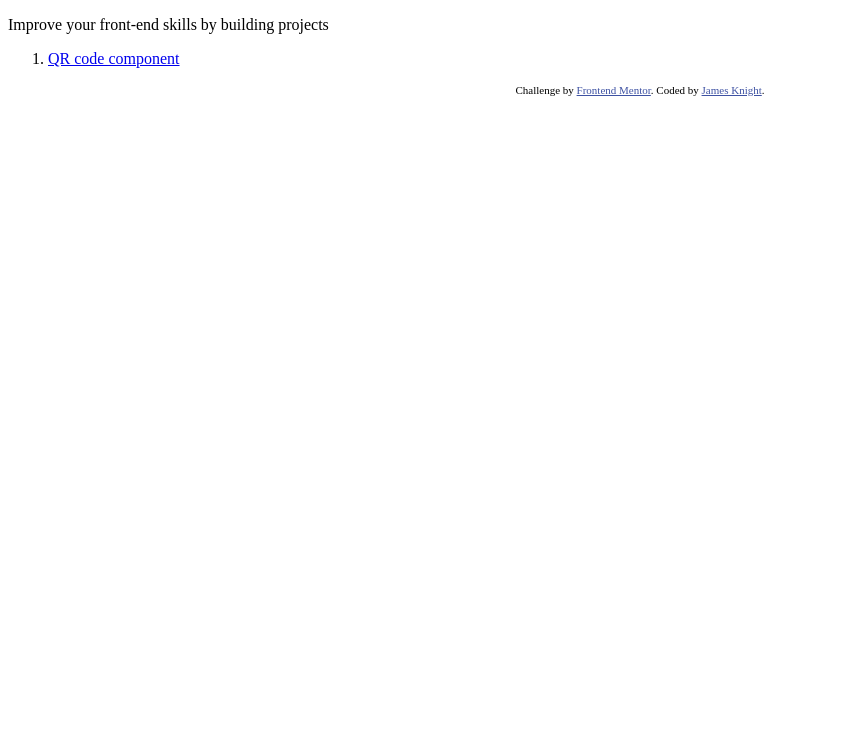
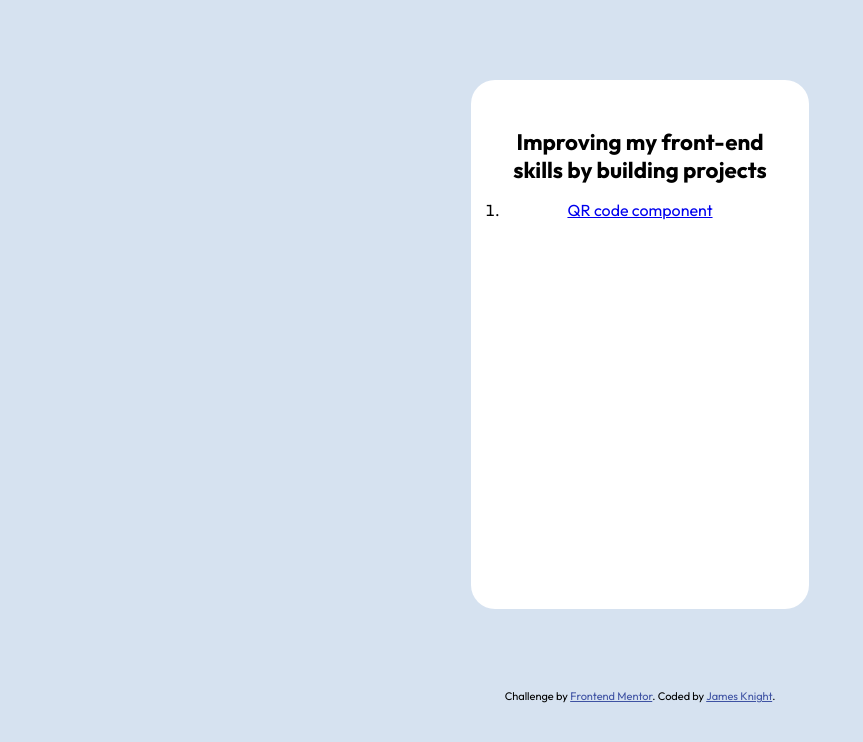
Before and after one commit to hoardinghopes/frontendmentor.io, a website: page index.html in a window 1280 px wide. Shown: the whole page, without its empty margins (0-863 px from the left). Drawn offline with Linux system fonts and the light colour scheme.

Commit message:
Style project's exercise list

```diff
--- a/index.html
+++ b/index.html
@@ -7,8 +7,17 @@
 
     <title>Frontend Mentor | Challenge List</title>
 
-    <!-- Feel free to remove these styles or customise in your own stylesheet 👍 -->
+    <link rel='preload' as="style" id='google-fonts-css' href='https://fonts.googleapis.com/css?family=Outfit%3A400%2C700&#038;ver=3.0.0&#038;display=swap' type='text/css' onload="this.onload=null;this.rel='stylesheet'"/>
+    <noscript>
+      <link rel='stylesheet' id='google-fonts-css' href='https://fonts.googleapis.com/css?family=Outfit%3A400%2C700&#038;ver=3.0.0&#038;display=swap' type='text/css' media='all'/>
+    </noscript>
     <style>
+      /*
+      - White: hsl(0, 0%, 100%)
+      - Light gray: hsl(212, 45%, 89%)
+      - Grayish blue: hsl(220, 15%, 55%)
+      - Dark blue: hsl(218, 44%, 22%)
+      */
       .attribution {
         font-size: 11px;
         text-align: center;
@@ -16,16 +25,58 @@
       .attribution a {
         color: hsl(228, 45%, 44%);
       }
+      body {
+        font-family: Outfit;
+        background-color: hsl(212, 45%, 89%);
+        box-sizing: border-box;
+      }
+      .panel {
+        width: 306px;
+        height: 497px;
+        margin: 5rem auto;
+        background-color: hsl(0, 0%, 100%);
+        padding: 1rem;
+        border-radius: 1.5rem;
+        border: 2rem;
+      }
+      img {
+        width: 100%;
+        height: 100%;
+        height: 306px;
+        border-radius: 1rem;
+        border: 2rem;
+        object-fit: contain;
+      }
+      .copy {
+        margin: 2rem 1rem;
+        text-align: center;
+      }
+
+      h1 {
+        color: hsl(0, 0%, 0%);
+        font-size: 1.4rem;
+      }
+      p {
+        font-size: 15px;
+        color: hsl(220, 15%, 55%);
+      }
+      ol {
+        padding-left: 0;
+      }
     </style>
   </head>
   <body>
 
-    <p>Improve your front-end skills by building projects</p>
-    <ol>
-      <li>
-        <a href="/1-qr-code-component-main">QR code component</a>
-      </li>
-    </ol>
+    <div class="panel">
+      <div class="copy">
+        <h1>Improving my front-end skills by building projects</h1>
+        <ol>
+          <li>
+            <a href="/1-qr-code-component-main">QR code component</a>
+          </li>
+        </ol>
+      </div>
+    </div>
 
     <div class="attribution">
     Challenge by <a href="https://www.frontendmentor.io?ref=challenge" target="_blank">Frontend Mentor</a>.
```
